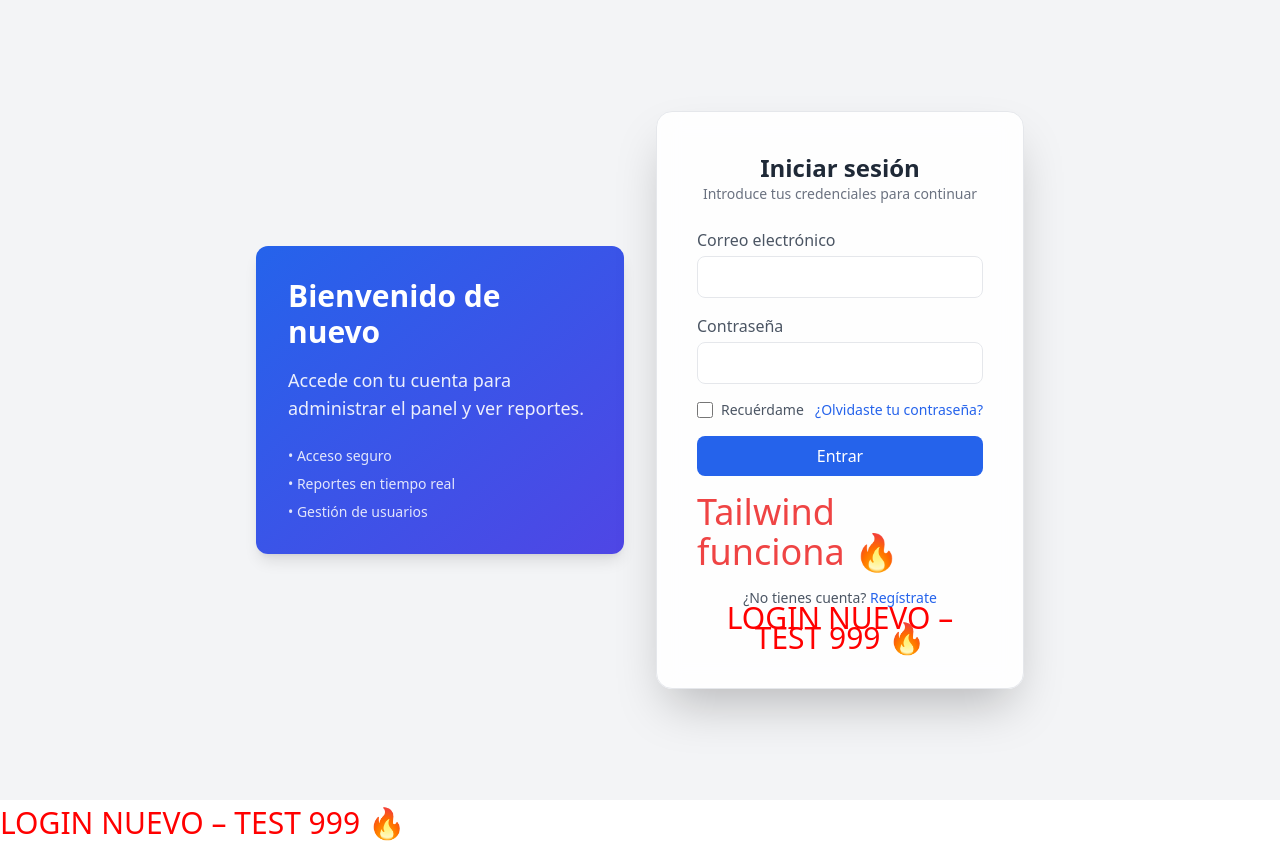
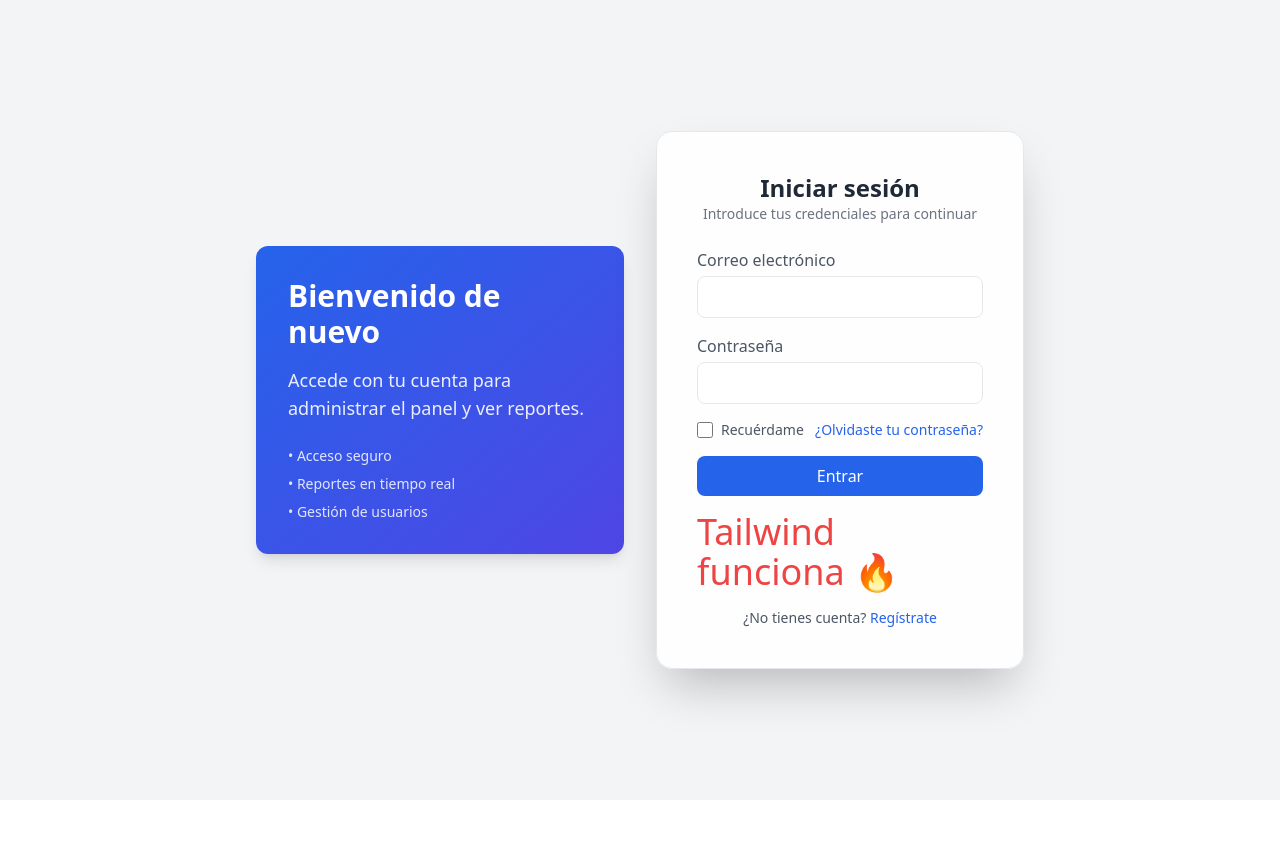
Before and after one commit to NiltonGarnica/WebApp, an Angular app: page /login in a window 1280 px wide. After the commit the page ends 800 px from the top, so only its background shows below. Built offline with nearby package versions, Linux system fonts and the light colour scheme.

Commit message:
actualziacion

```diff
--- a/src/app/pages/Login/login.html
+++ b/src/app/pages/Login/login.html
@@ -62,16 +62,10 @@
           <a class="text-blue-600 hover:underline" routerLink="/app-formulario-usuarios">
             Regístrate
           </a>
-          <h1 style="color:red; font-size:30px;">
-             LOGIN NUEVO – TEST 999 🔥
-          </h1>
+
         </div>
 
       </form>
     </main>
   </div>
 </div>
-
-<h1 style="color:red; font-size:30px;">
-  LOGIN NUEVO – TEST 999 🔥
-</h1>
```
